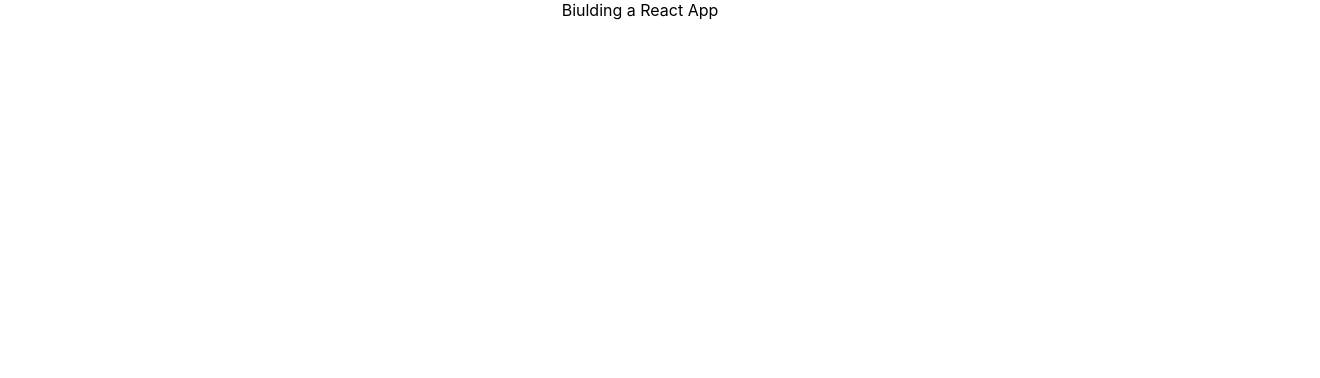
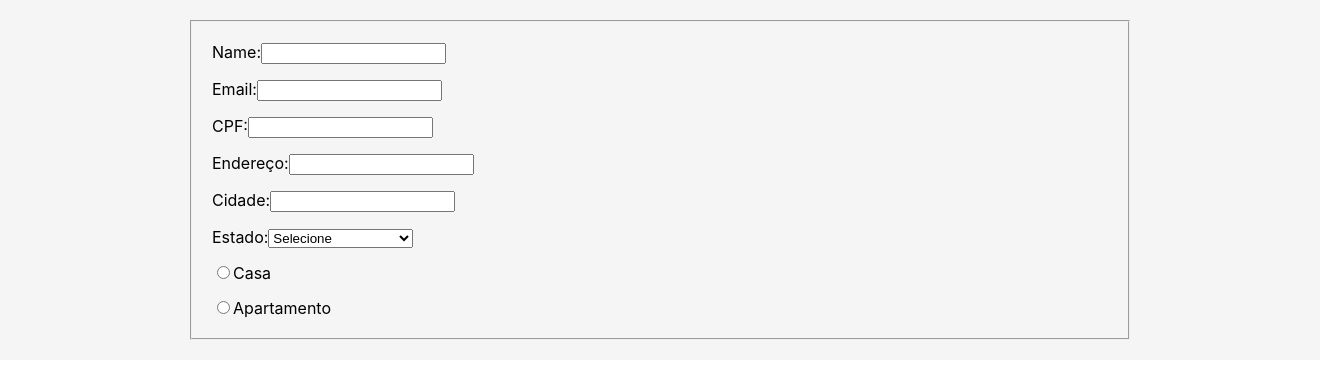
Before and after one commit to WBomfim/Exercises_Trybe, a React (Create React App) app in the folder front-end/bloco_11_componentes-com-estado-eventos-e-formularios-com-react/dia_02_formularios-no-react/my-form-2.0/: page / in a window 1280 px wide. Shown: the top 378 px of the page, 1320 px wide, since content can reach past the window. Built offline with nearby package versions, Linux system fonts and the light colour scheme; the HTML template or start-up script is replaced by a standard one.

Commit message:
Criado o componente PersonalForm

```diff
--- a/front-end/bloco_11_componentes-com-estado-eventos-e-formularios-com-react/dia_02_formularios-no-react/my-form-2.0/src/App.js
+++ b/front-end/bloco_11_componentes-com-estado-eventos-e-formularios-com-react/dia_02_formularios-no-react/my-form-2.0/src/App.js
@@ -1,9 +1,10 @@
+import Form from './Components/Form/Form';
 import './App.css';
 
 function App() {
   return (
     <div className="App">
-      Biulding a React App
+      <Form />
     </div>
   );
 }
--- /dev/null
+++ b/front-end/bloco_11_componentes-com-estado-eventos-e-formularios-com-react/dia_02_formularios-no-react/my-form-2.0/src/Components/Form/Form.jsx
@@ -0,0 +1,36 @@
+import React, { Component } from "react";
+import PersonalForm from "../PersonalForm/PersonalForm";
+
+class Form extends Component {
+  constructor(props) {
+    super(props);
+    this.state = {
+      name: "",
+      email: "",
+      cpf: "",
+      endereco: "",
+      cidade: "",
+      estado: "",
+      tipo: "",
+    }
+  }
+
+  handleChange = (event) => {
+    const { name } = event.target;
+    const value = event.target === 'checkbox' ? event.target.checked : event.target.value;
+    console.log(value);
+    this.setState({ [name]: value });
+  }
+
+  render() {
+   return (
+     <div>
+       <form action="">
+          <PersonalForm value={this.state} handleChange={this.handleChange} />
+       </form>
+     </div>
+   )
+  }
+}
+
+export default Form;
--- /dev/null
+++ b/front-end/bloco_11_componentes-com-estado-eventos-e-formularios-com-react/dia_02_formularios-no-react/my-form-2.0/src/Components/PersonalForm/PersonalForm.css
@@ -0,0 +1,22 @@
+.PersonalForm {
+  display: flex;
+  flex-direction: column;
+  align-items: center;
+  justify-content: center;
+  width: 100%;
+  height: 100%;
+  background-color: #f5f5f5;
+  padding: 20px;
+}
+
+.PersonalForm fieldset {
+  display: flex;
+  flex-direction: column;
+  align-items: flex-start;
+  justify-content: center;
+  width: 70%;
+  height: 100%;
+  background-color: #f5f5f5;
+  padding: 20px;
+  gap: 15px
+}
--- /dev/null
+++ b/front-end/bloco_11_componentes-com-estado-eventos-e-formularios-com-react/dia_02_formularios-no-react/my-form-2.0/src/Components/PersonalForm/PersonalForm.jsx
@@ -0,0 +1,117 @@
+import React, { Component } from "react";
+import './PersonalForm.css'
+
+class PersonalForm extends Component {
+  render() {
+    const { value, handleChange } = this.props;
+
+    return (
+      <div className="PersonalForm">
+        <fieldset>
+          <label>
+            Name:
+            <input
+              type="text"
+              name="name"
+              value={value.name}
+              onChange={handleChange}
+            />
+          </label>
+          <label>
+            Email:
+            <input
+              type="text"
+              name="email"
+              value={value.email}
+              onChange={handleChange}
+            />
+          </label>
+          <label>
+            CPF:
+            <input
+              type="text"
+              name="cpf"
+              value={value.cpf}
+              onChange={handleChange}
+            />
+          </label>
+          <label>
+            Endereço:
+            <input
+              type="text"
+              name="endereco"
+              value={value.endereco}
+              onChange={handleChange}
+            />
+          </label>
+          <label>
+            Cidade:
+            <input
+              type="text"
+              name="cidade"
+              value={value.cidade}
+              onChange={handleChange}
+            />
+          </label>
+          <label>
+            Estado:
+            <select
+             name="estado"
+             value={value.estado}
+             onChange={handleChange}
+            >
+              <option value="">Selecione</option>
+              <option value="AC">Acre</option>
+              <option value="AL">Alagoas</option>
+              <option value="AP">Amapá</option>
+              <option value="AM">Amazonas</option>
+              <option value="BA">Bahia</option>
+              <option value="CE">Ceará</option>
+              <option value="DF">Distrito Federal</option>
+              <option value="ES">Espírito Santo</option>
+              <option value="GO">Goiás</option>
+              <option value="MA">Maranhão</option>
+              <option value="MT">Mato Grosso</option>
+              <option value="MS">Mato Grosso do Sul</option>
+              <option value="MG">Minas Gerais</option>
+              <option value="PA">Pará</option>
+              <option value="PB">Paraíba</option>
+              <option value="PR">Paraná</option>
+              <option value="PE">Pernambuco</option>
+              <option value="PI">Piauí</option>
+              <option value="RJ">Rio de Janeiro</option>
+              <option value="RN">Rio Grande do Norte</option>
+              <option value="RS">Rio Grande do Sul</option>
+              <option value="RO">Rondônia</option>
+              <option value="RR">Roraima</option>
+              <option value="SC">Santa Catarina</option>
+              <option value="SP">São Paulo</option>
+              <option value="SE">Sergipe</option>
+              <option value="TO">Tocantins</option>
+            </select>
+          </label>
+          <label>
+            <input
+             type="radio"
+             name="tipo"
+             value="Casa"
+             onChange={handleChange}
+            />
+             Casa
+          </label>
+          <label>
+            <input
+             type="radio"
+             name="tipo"
+             value="Apartamento"
+             onChange={handleChange}
+            />
+            Apartamento
+          </label>
+        </fieldset>
+      </div>
+    )
+  }
+}
+
+export default PersonalForm;
```
Also changed, not shown: front-end/bloco_11_componentes-com-estado-eventos-e-formularios-com-react/dia_02_formularios-no-react/my-form-2.0/src/Components/Form/Form.css (added).
